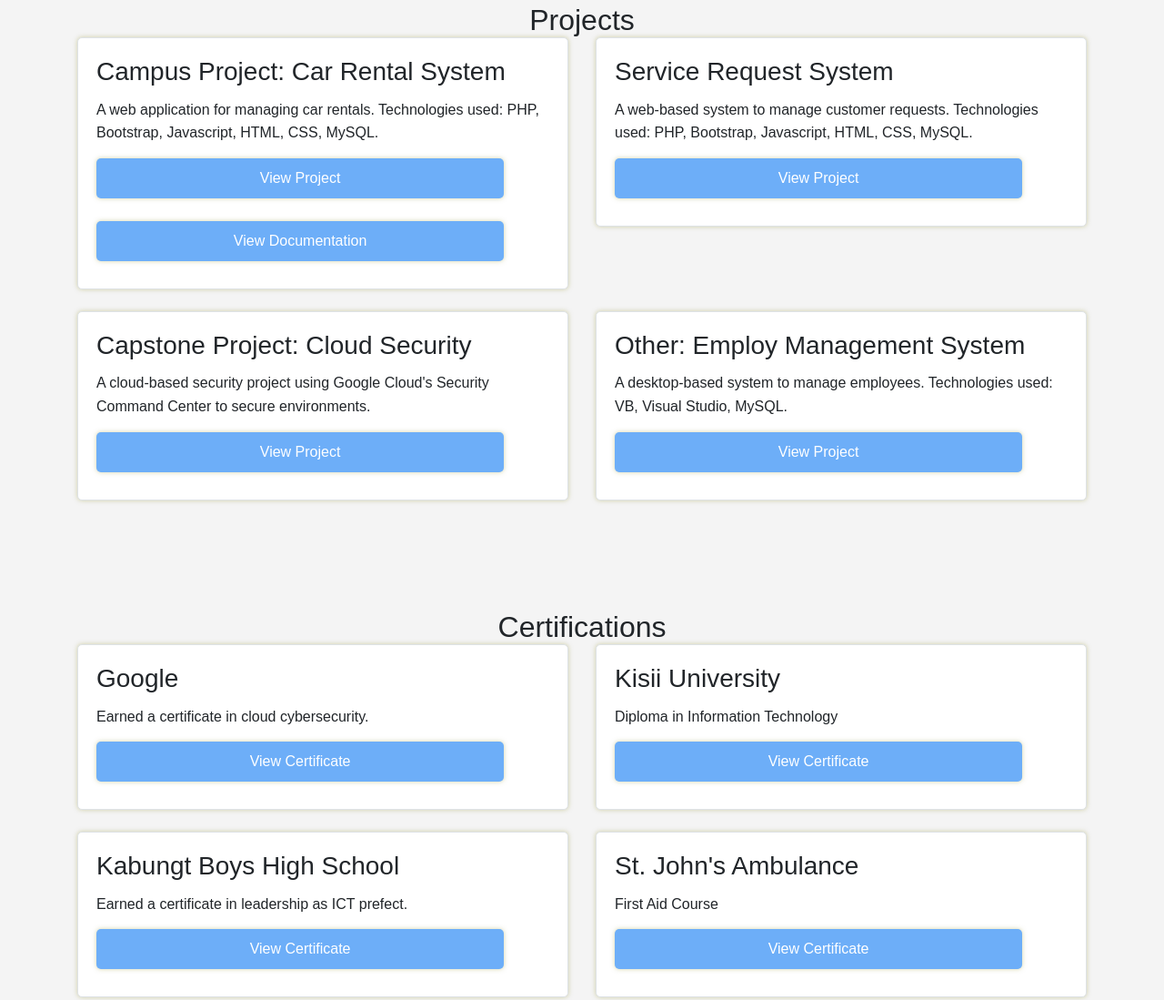
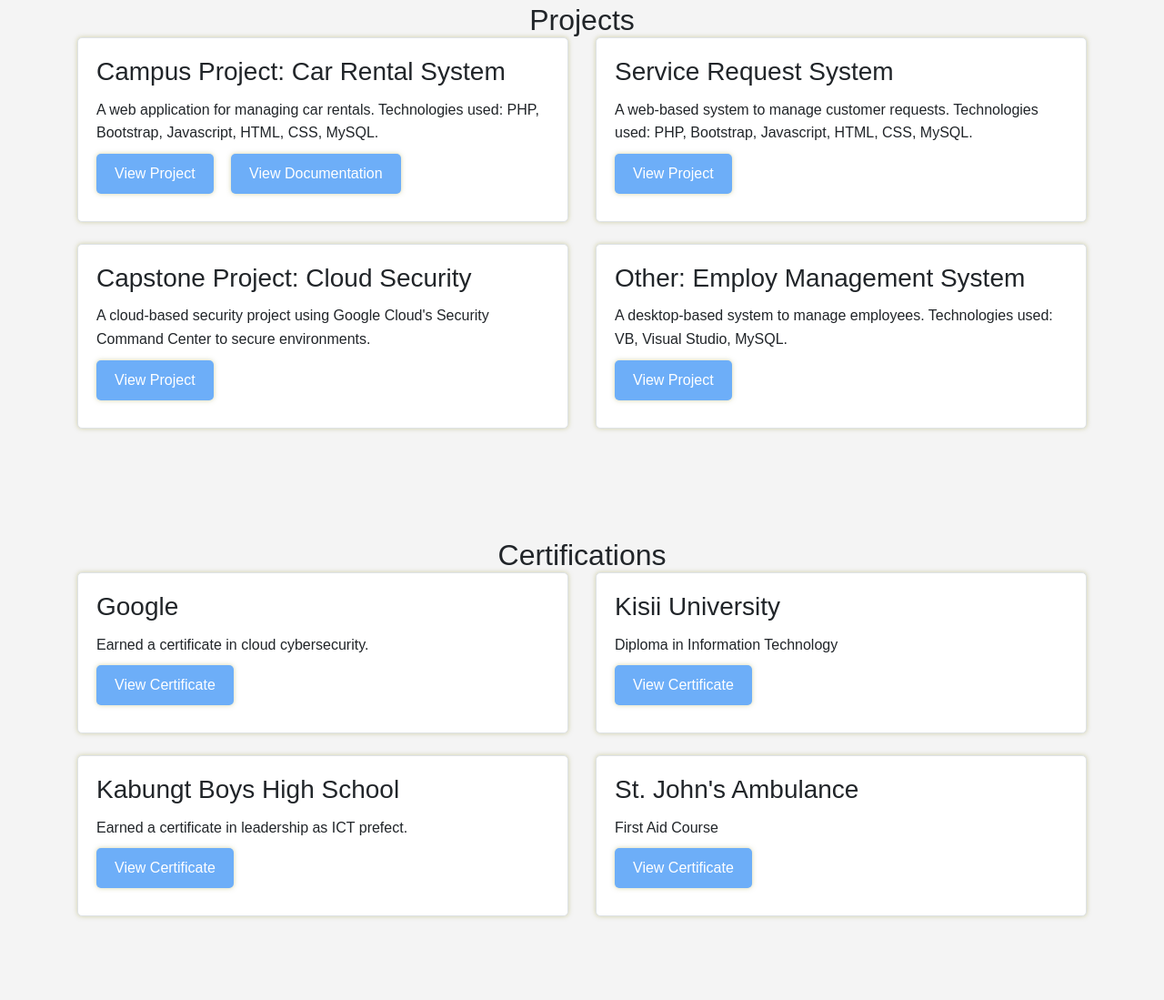
Before and after one commit to emmanuelkirui/portfolio-website, a plain HTML site: page index.html in a window 1280 px wide. Shown: the part 1427-2526 px from the top of the page at 91% size. Drawn offline with nearby package versions, Linux system fonts and the light colour scheme.

Commit message:
Update index.html

```diff
--- a/index.html
+++ b/index.html
@@ -93,20 +93,6 @@
     overflow-y: auto; /* Allow scrolling */
     position: relative; /* Positioning context */
 }
-
-
-    .btn {
-        width: 90%; /* Full-width buttons on smaller screens */
-    }
-
-
-/* Adjust button sizes and visibility */
-.btn-primary {
-    margin-top: 15px; /* Increase margin above buttons */
-    padding: 10px 20px; /* Add padding for better touch targets */
-}
-
-
   </style>
 
 </head>
```
